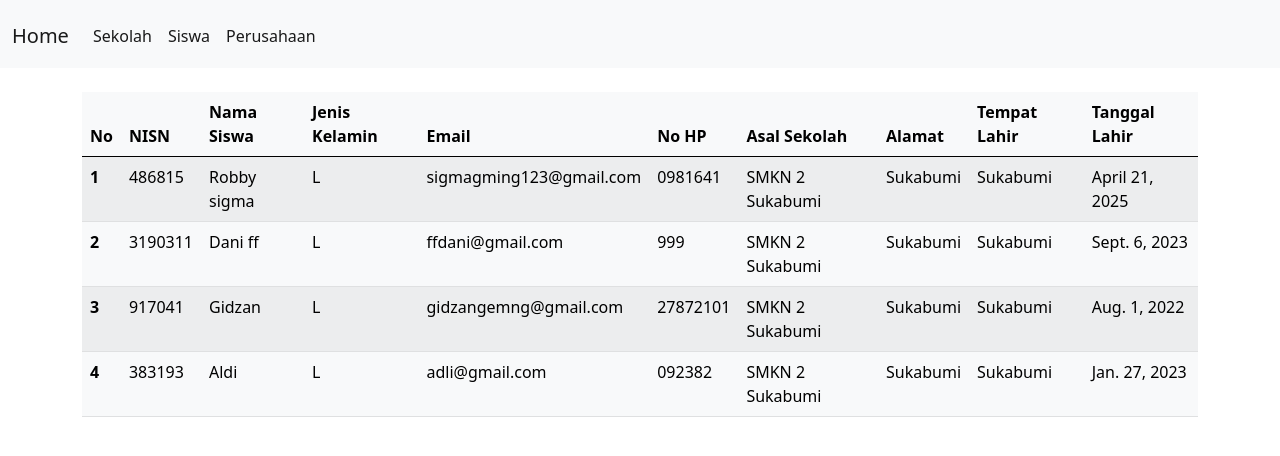
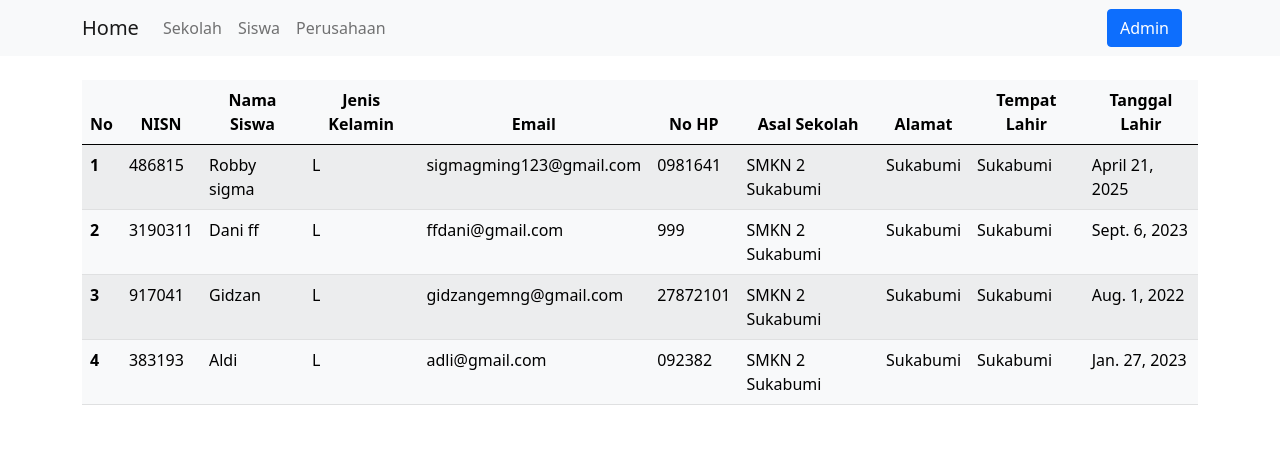
Before and after one commit to Castlelion/kontak, a Django app: page /siswa/ in a window 1280 px wide. Shown: the top 456 px of the page. Run offline with Django 4.2, Linux system fonts and the light colour scheme; data comes from the database, SQL or seed files in the repository; both versions use the stored data as it was after the commit; some libraries are stand-ins or nearby versions.

Commit message:
update navbar

```diff
--- a/templates/pkl/layout/nav.html
+++ b/templates/pkl/layout/nav.html
@@ -1,22 +1,21 @@
 <nav class="navbar navbar-expand-lg navbar-light bg-light">
-    <div class="container-fluid mt-2 mb-1">
+    <div class="container">
         <a class="navbar-brand" href="{% url 'home' %}">Home</a>
-        <button class="navbar-toggler" type="button" data-bs-toggle="collapse" data-bs-target="#navbarNav"
-            aria-controls="navbarNav" aria-expanded="false" aria-label="Toggle navigation">
-            <span class="navbar-toggler-icon"></span>
-        </button>
-        <div class="collapse navbar-collapse" id="navbarNav">
-            <ul class="navbar-nav">
+
+        <div class="collapse navbar-collapse" id="navbarButtonsExample">
+            <ul class="navbar-nav me-auto mb-2 mb-lg-0">
                 <li class="nav-item">
-                    <a class="nav-link active" aria-current="page" href="{% url 'sekolah:sekolah' %}">Sekolah</a>
+                    <a class="nav-link" href="{% url 'sekolah:sekolah' %}">Sekolah</a>
                 </li>
                 <li class="nav-item">
-                    <a class="nav-link active" aria-current="page" href="{% url 'siswa:siswa' %}">Siswa</a>
+                    <a class="nav-link" href="{% url 'siswa:siswa' %}">Siswa</a>
                 </li>
                 <li class="nav-item">
-                    <a class="nav-link active" aria-current="page" href="{% url 'perusahaan:perusahaan' %}">Perusahaan</a>
+                    <a class="nav-link" href="{% url 'perusahaan:perusahaan' %}">Perusahaan</a>
                 </li>
             </ul>
+            <div class="d-flex align-items-center">
+                <a href="/admin/" class="btn btn-primary me-3">Admin</a>
         </div>
     </div>
 </nav>
--- a/templates/pkl/siswa.html
+++ b/templates/pkl/siswa.html
@@ -20,16 +20,16 @@
         <table class="table table-light table-hover table-striped">
           <thead>
             <tr>
-              <th scope="col">No</th>
-              <th scope="col">NISN</th>
-              <th scope="col">Nama Siswa</th>
-              <th scope="col">Jenis Kelamin</th>
-              <th scope="col">Email</th>
-              <th scope="col">No HP</th>
-              <th scope="col">Asal Sekolah</th>
-              <th scope="col">Alamat</th>
-              <th scope="col">Tempat Lahir</th>
-              <th scope="col">Tanggal Lahir</th>
+              <th scope="col" class="text-center">No</th>
+              <th scope="col" class="text-center">NISN</th>
+              <th scope="col" class="text-center">Nama Siswa</th>
+              <th scope="col" class="text-center">Jenis Kelamin</th>
+              <th scope="col" class="text-center">Email</th>
+              <th scope="col" class="text-center">No HP</th>
+              <th scope="col" class="text-center">Asal Sekolah</th>
+              <th scope="col" class="text-center">Alamat</th>
+              <th scope="col" class="text-center">Tempat Lahir</th>
+              <th scope="col" class="text-center">Tanggal Lahir</th>
             </tr>
           </thead>
           <tbody>
```
Also changed, not shown: db - Copy.sqlite3.
